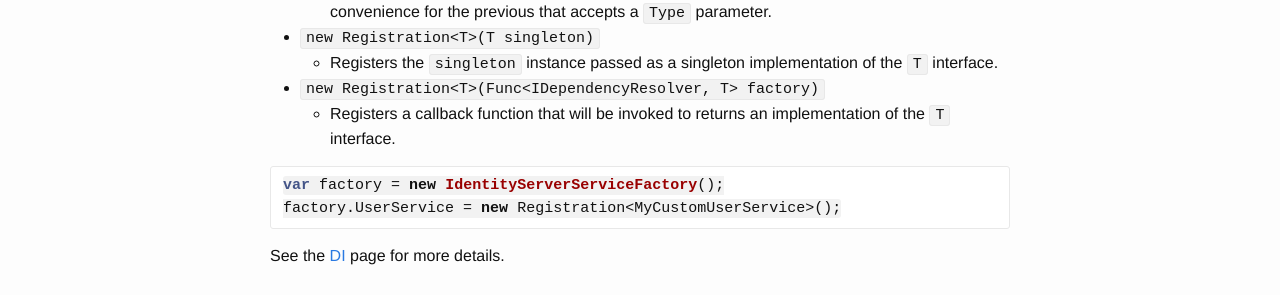
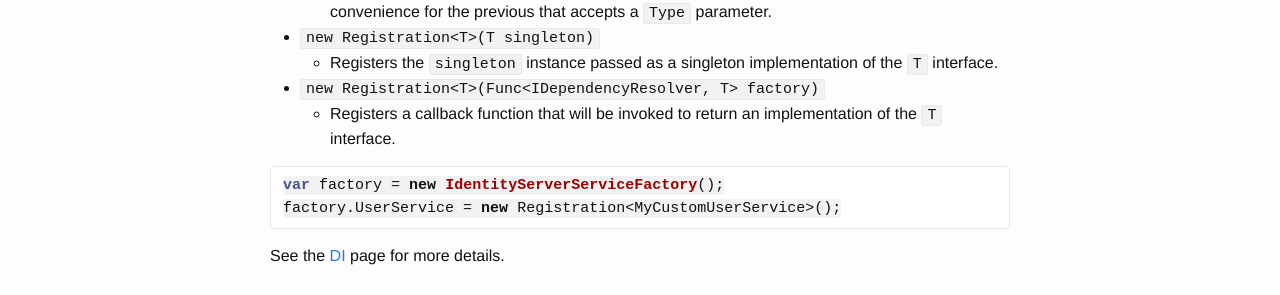
Before and after one commit to IdentityServer/Documentation, a Jekyll site: the page built from docs/advanced/customServices.md, in a window 1280 px wide. Shown: the part 910-1205 px from the top of the page. Built offline with Jekyll 4.4.1, drawn with Linux system fonts in a browser that asks for light colours; Markdown is read by kramdown in place of the engine named in the settings.

Commit message:
Update customServices.md

````diff
--- a/docs/advanced/customServices.md
+++ b/docs/advanced/customServices.md
@@ -38,7 +38,7 @@
 * `new Registration<T>(T singleton)`
     * Registers the `singleton` instance passed as a singleton implementation of the `T` interface.
 * `new Registration<T>(Func<IDependencyResolver, T> factory)`
-    * Registers a callback function that will be invoked to returns an implementation of the `T` interface.
+    * Registers a callback function that will be invoked to return an implementation of the `T` interface.
 
 ```csharp
 var factory = new IdentityServerServiceFactory();
````
